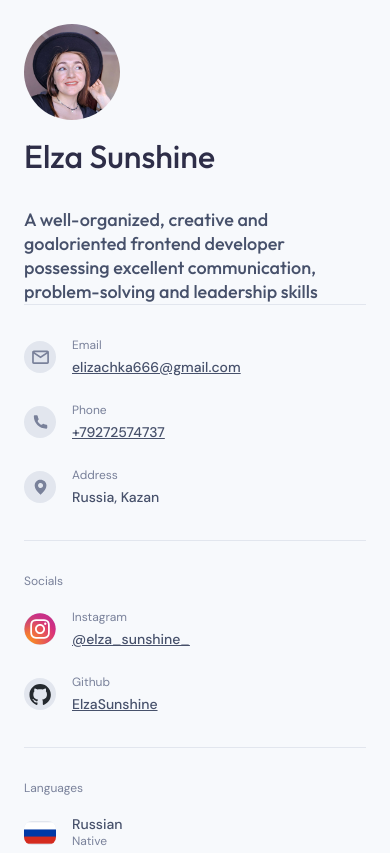
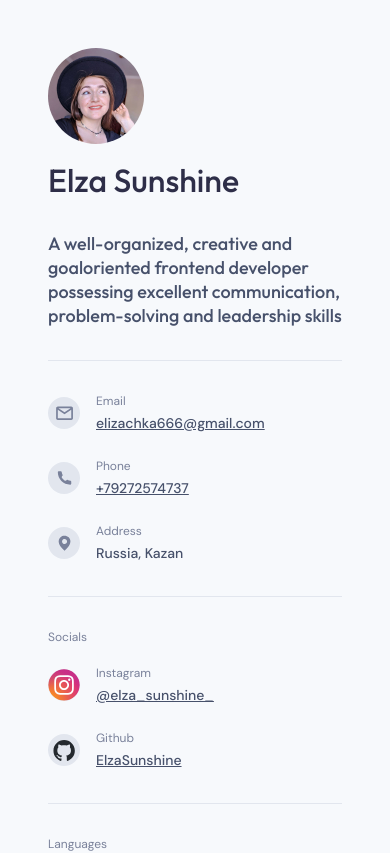
Before and after one commit to ElzaSunshine/about-me, a React (Vite) app: page / in a window 390 px wide. Shown: the top 853 px of the page. Built offline with nearby package versions, Linux system fonts and the light colour scheme.

Commit message:
fixed styles

```diff
--- a/src/components/Aside/Aside.scss
+++ b/src/components/Aside/Aside.scss
@@ -5,13 +5,7 @@
   background-color: $light_bg;
   width: 30%;
 
-  @media (max-width: 1100px) {
-    padding: 36px;
-    width: 25%;
-  }
-
   @media (max-width: 990px) {
-    padding: 24px;
     width: auto;
   }
 }
--- a/src/components/Aside/components/AboutMe/AboutMe.scss
+++ b/src/components/Aside/components/AboutMe/AboutMe.scss
@@ -1,6 +1,7 @@
 @import "../../../../variables";
 
 .about {
+  padding-bottom: 32px;
   &__img {
     width: 96px;
     height: 96px;
```
